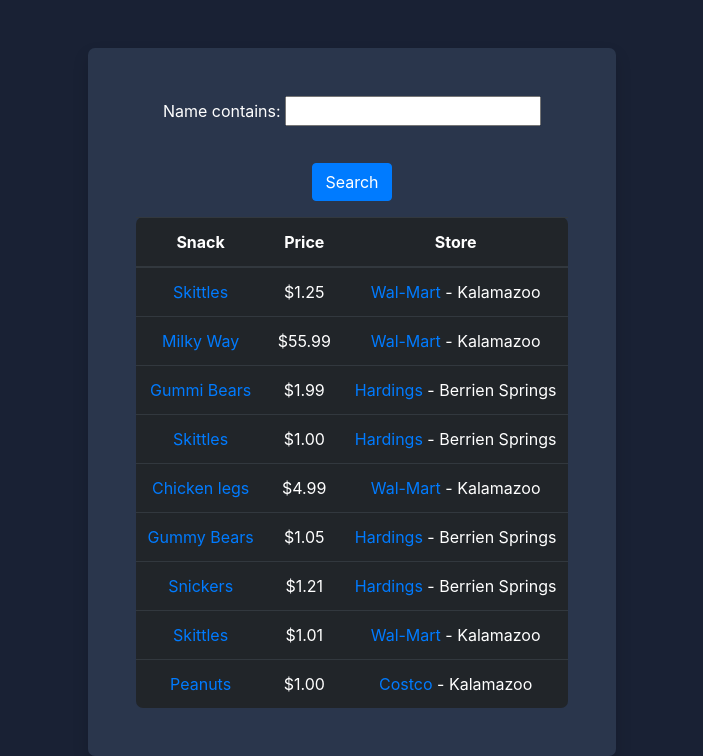
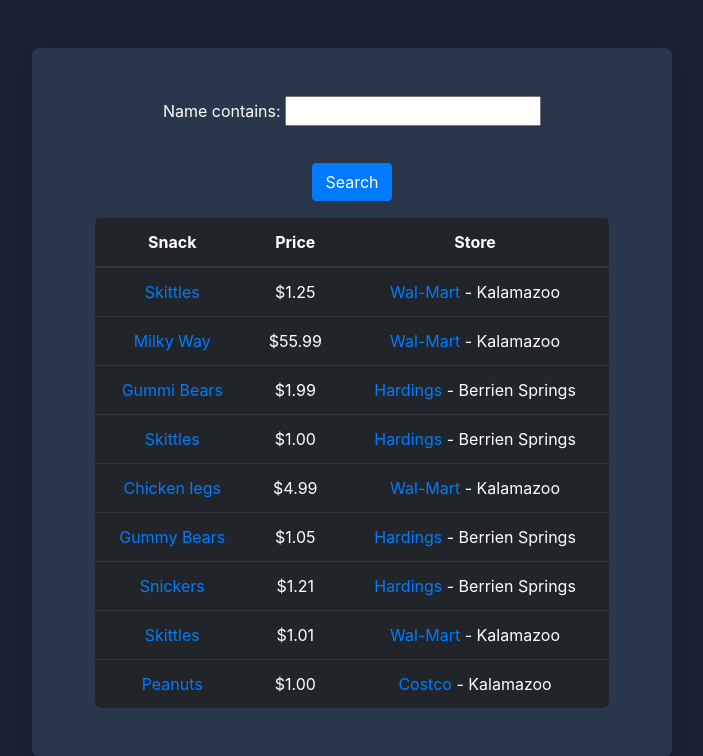
Before and after one commit to Sknapper4/foodFinder, a Django app: page /food/snack/snack_search/ in a window 1280 px wide. Shown: the part 56-812 px from the top of the page, without its empty margins (288-991 px from the left). Run offline with Django 3.2, Linux system fonts and the light colour scheme; data comes from the database, SQL or seed files in the repository; some libraries are stand-ins or nearby versions; some web fonts are replaced.

Commit message:
updated search page

```diff
--- a/food/templates/food/find_snack.html
+++ b/food/templates/food/find_snack.html
@@ -5,7 +5,7 @@
 
     <div class="container-fluid">
         <div class="row justify-content-center mt-5">
-            <div class="text-center shadow justify-content-center">
+            <div class="col-lg-6 col-md-8 col-12 text-center shadow justify-content-center">
                 <div class="m-5">
                     <form action="" method="get">
                         {{ filter.form.as_p }}
```
